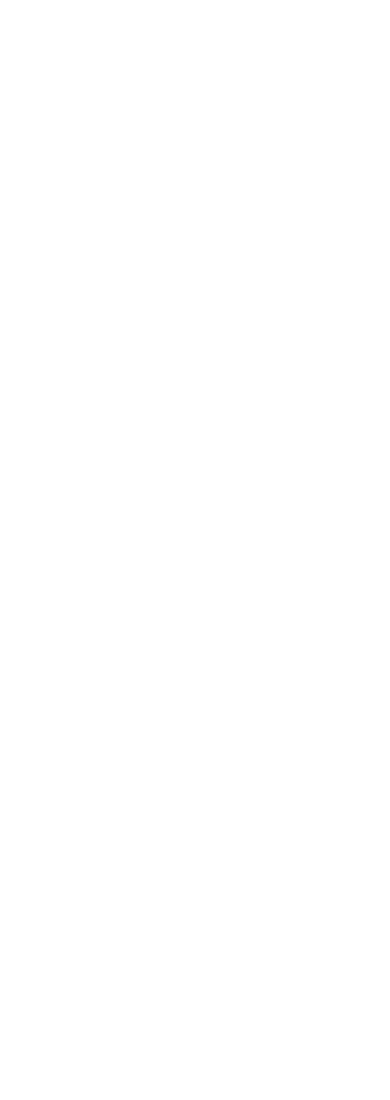
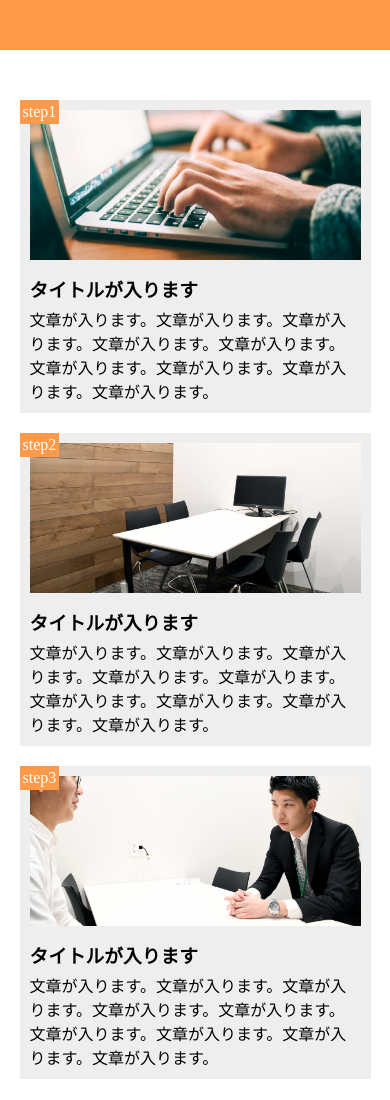
Before and after one commit to 4restty/chapter2-10, a plain HTML site: page index.html in a window 390 px wide. Shown: the top 1100 px of the page. Before the commit the page ends 844 px from the top, so only its background shows below. Drawn offline with Linux system fonts and the light colour scheme.

Commit message:
Finish[2-10]

```diff
--- a/index.html
+++ b/index.html
@@ -2,13 +2,37 @@
 <html lang="ja">
 <head>
   <meta charset="UTF-8" />
-  <title>Exercise</title>
+  <meta name="viewport" content="width=device-width">
+  <title>Chapter2-9Exercise</title>
   <link rel="stylesheet" href="style.css" />
 </head>
 <body>
   <header></header>
   <main>
-
+    <div class="step-box">
+      <div class="step-img1"></div>
+      <span class="step-num">step1</span>
+      <h3 class="title">タイトルが入ります</h3>
+      <p class="text">
+        文章が入ります。文章が入ります。文章が入ります。文章が入ります。文章が入ります。文章が入ります。文章が入ります。文章が入ります。文章が入ります。
+      </p>
+  </div>
+    <div class="step-box">
+      <div class="step-img2"></div>
+      <span class="step-num">step2</span>
+      <h3 class="title">タイトルが入ります</h3>
+      <p class="text">
+        文章が入ります。文章が入ります。文章が入ります。文章が入ります。文章が入ります。文章が入ります。文章が入ります。文章が入ります。文章が入ります。
+      </p>
+    </div>
+    <div class="step-box">
+      <div class="step-img3"></div>
+      <span class="step-num">step3</span>
+      <h3 class="title">タイトルが入ります</h3>
+      <p class="text">
+        文章が入ります。文章が入ります。文章が入ります。文章が入ります。文章が入ります。文章が入ります。文章が入ります。文章が入ります。文章が入ります。
+      </p>
+    </div>
   </main>
   <footer></footer>
 </body>
--- a/style.css
+++ b/style.css
@@ -4,6 +4,91 @@
   box-sizing: border-box;
 }
 
+header{
+  height: 50px;
+  background-color: #ff9a4b;
+}
+
 main{
+  width: 960px;
+  margin: 50px auto;
+  display: flex;
+}
 
+.step-box{
+  width: 300px;
+  margin-right: 30px;
+  padding: 10px;
+  position: relative;
+  background-color: #eee;
 }
+
+.step-box:last-child {
+  margin-right: 0;
+}
+
+.step-img1 {
+  height: 150px;
+  background-image: url(img/flow01.png);
+  background-position: bottom;
+  background-size: cover;
+}
+
+.step-img2 {
+  height: 150px;
+  background-image: url(img/flow02.png);
+  background-position: bottom;
+  background-size: cover;
+}
+
+.step-img3 {
+  height: 150px;
+  background-image: url(img/flow03.png);
+  background-position: bottom;
+  background-size: cover;
+}
+
+.step-num{
+  padding: 3px;
+  position: absolute;
+  top: 0;
+  left: 0;
+  background-color: #ff9a4b;
+  color: #fff;
+}
+
+.title{
+  margin: 15px 0 5px;
+}
+
+footer{
+  height: 50px;
+  background-color: #aaa;
+}
+
+@media screen and (max-width:425px) {
+  header{
+    width: 100%;
+  }
+
+  main{
+    width: 100%;
+    display: block;
+  }
+
+  footer{
+    width: 100%;
+  }
+
+  .step-box{
+    width: 90%;
+    margin-left: auto;
+    margin-right: auto;
+    margin-bottom: 20px;
+  }
+
+  .step-box:last-child{
+    margin-right: auto;
+    margin-bottom: 0;
+  }
+}
```
Also changed, not shown: img/flow01.png (added), img/flow02.png (added), img/flow03.png (added).
